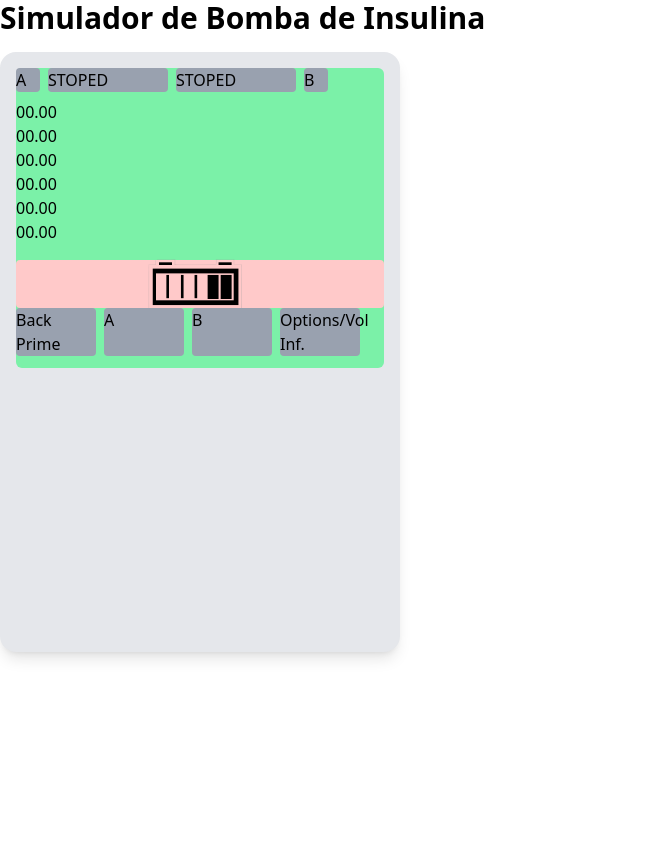
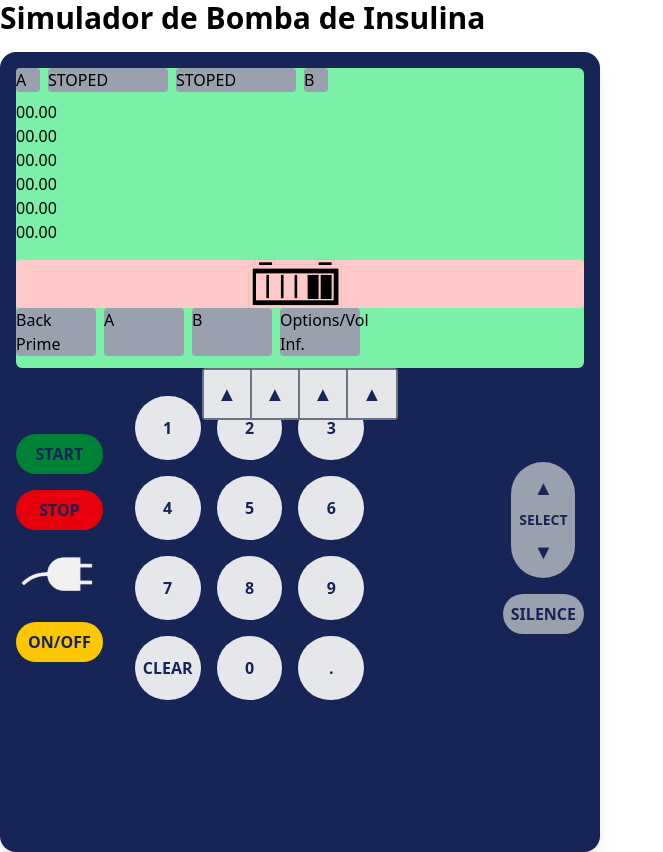
Before and after one commit to vpeinado263/simulador-bomba-insulina, a Next.js app in the folder frontend/: page / in a window 1280 px wide. Shown: the whole page, without its empty margins (0-663 px from the left). Before the commit the page ends 800 px from the top, so only its background shows below. Built offline with nearby package versions, Linux system fonts and the light colour scheme.

Commit message:
Posicionar componentes

```diff
--- /dev/null
+++ b/frontend/src/components/organisms/ControlPanel.jsx
@@ -0,0 +1,31 @@
+import OnOff from "../atoms/Botones Individuales/OnOff";
+import Select from "../atoms/Botones Individuales/Select";
+import Silence from "../atoms/Botones Individuales/Silence";
+import Start from "../atoms/Botones Individuales/Start";
+import Stop from "../atoms/Botones Individuales/Stop";
+import ChargeIndicator from "../atoms/Indicadores/ChargeIndicator";
+import NumericKeys from "../molecules/NumericKeys";
+
+const ControlPanel = () => {
+  return (
+    <>
+     <div className="w-full flex justify-between items-center mt-6">
+      <div className="flex flex-col gap-4">
+        <Start />
+        <Stop />
+        <ChargeIndicator />
+        <OnOff />
+      </div>
+      <div className="flex justify-center">
+        <NumericKeys />
+      </div>
+      <div className="flex flex-col gap-4 items-center">
+        <Select />
+        <Silence />
+      </div>
+    </div>
+    </>
+  );
+};
+
+export default ControlPanel;
--- a/frontend/src/components/organisms/Lcd.jsx
+++ b/frontend/src/components/organisms/Lcd.jsx
@@ -1,6 +1,7 @@
 import MessageRegion from "../molecules/MessageRegion"
 import SoftkeyLabel from "../molecules/SoftkeyLabel"
 import StatusRegion from "../molecules/StatusRegion"
+import ControlPanel from "./ControlPanel"
 
 const Lcd = () => {
   return (
@@ -14,6 +15,7 @@ const Lcd = () => {
       <div>00.00</div>
       <MessageRegion />
       <SoftkeyLabel />
+      <ControlPanel />
     </div>
   )
 }
--- a/frontend/src/components/templates/DeviceLayout.jsx
+++ b/frontend/src/components/templates/DeviceLayout.jsx
@@ -1,10 +1,13 @@
+import Softkeys from "../atoms/Botones Individuales/Softkeys";
 import Lcd from "../organisms/Lcd";
 
 const DeviceLayout = () => {
   return (
-    <div className="w-[400px] h-[600px] bg-gray-200 rounded-2xl shadow-lg flex flex-col items-center p-4">
+    <div className="w-[600px] h-[800px] bg-blue-950 rounded-2xl shadow-lg flex flex-col items-center p-4">
       <Lcd />
+      <Softkeys />
     <div className="flex-1 w-full flex items-center justify-center my-2">
+
     </div>
   </div>
   );
```
